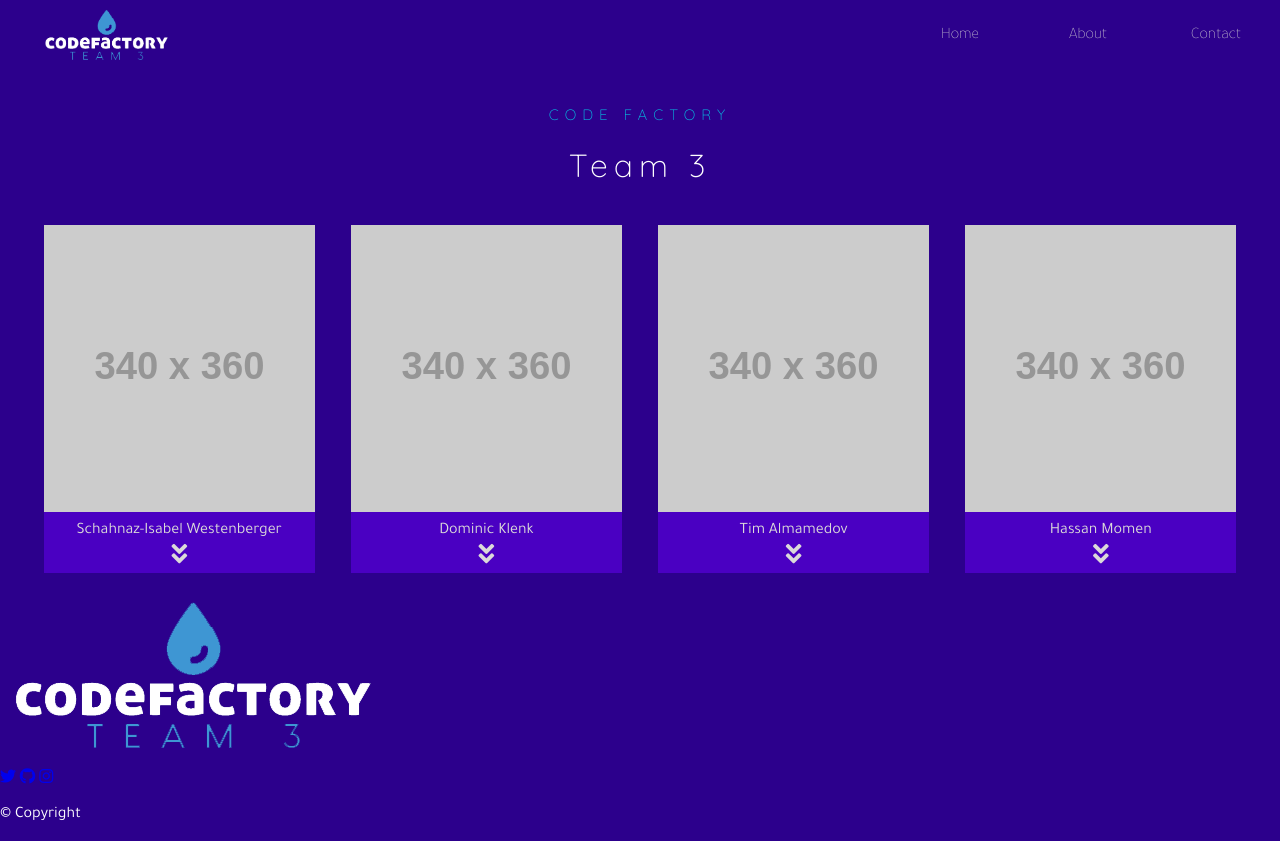
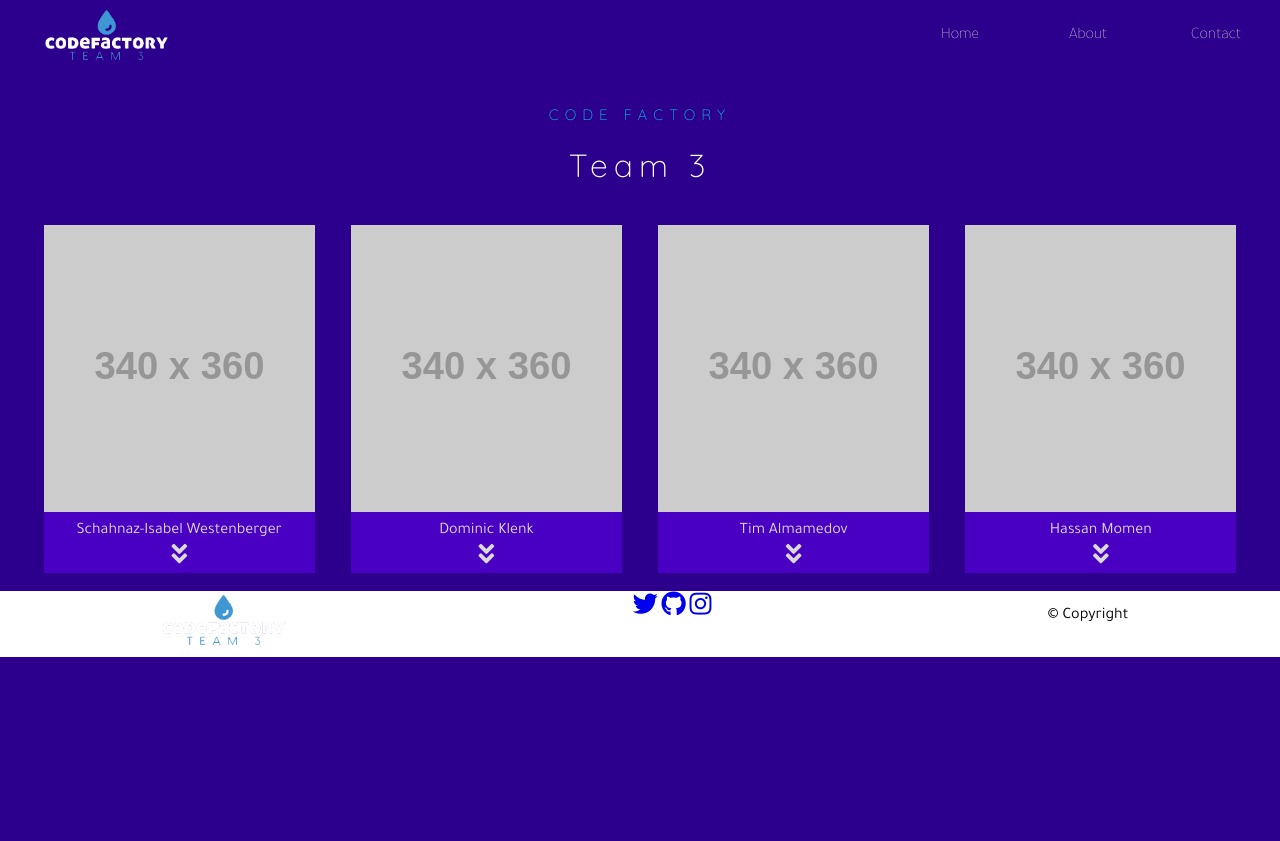
Before and after one commit to izzywest/fswd40-project01-group03, a plain HTML site: page index.html in a window 1280 px wide. After the commit the page ends 800 px from the top, so only its background shows below. Drawn offline with Linux system fonts and the light colour scheme; placeholder pictures from the web are drawn by us.

Commit message:
add footer

```diff
--- /dev/null
+++ b/css/_footer.scss
@@ -0,0 +1,21 @@
+#footer-container {
+	display: grid;
+	grid-template-columns: 35% 35% 30%;
+	text-align: center;
+	background-color: white;
+}
+.footer-section {
+	img {
+	width: 30%;
+	text-align: center;
+	}
+}
+.footer-section{
+	p {
+	color: black;
+	}
+	a {
+	font-size: 25px;
+	padding-top: 10px;
+	}
+}
--- a/css/base.scss
+++ b/css/base.scss
@@ -5,6 +5,7 @@ $font-main: 'Tajawal', sans-serif;
 $font-secondary: 'Quicksand', sans-serif;
 
 // IMPORT
+@import "footer";
 @import "navigation";
 @import "card";
 
```
Also changed, not shown: css/base.css, 2 other files.
